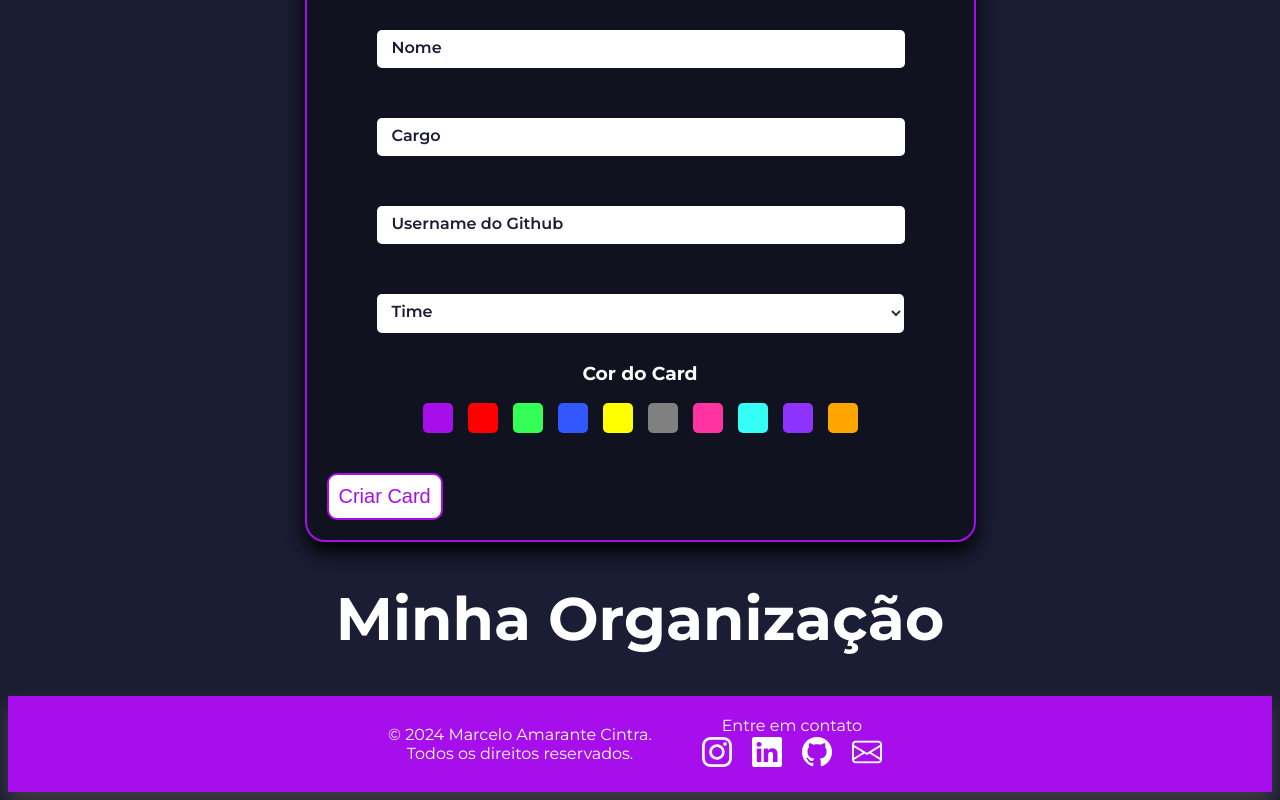
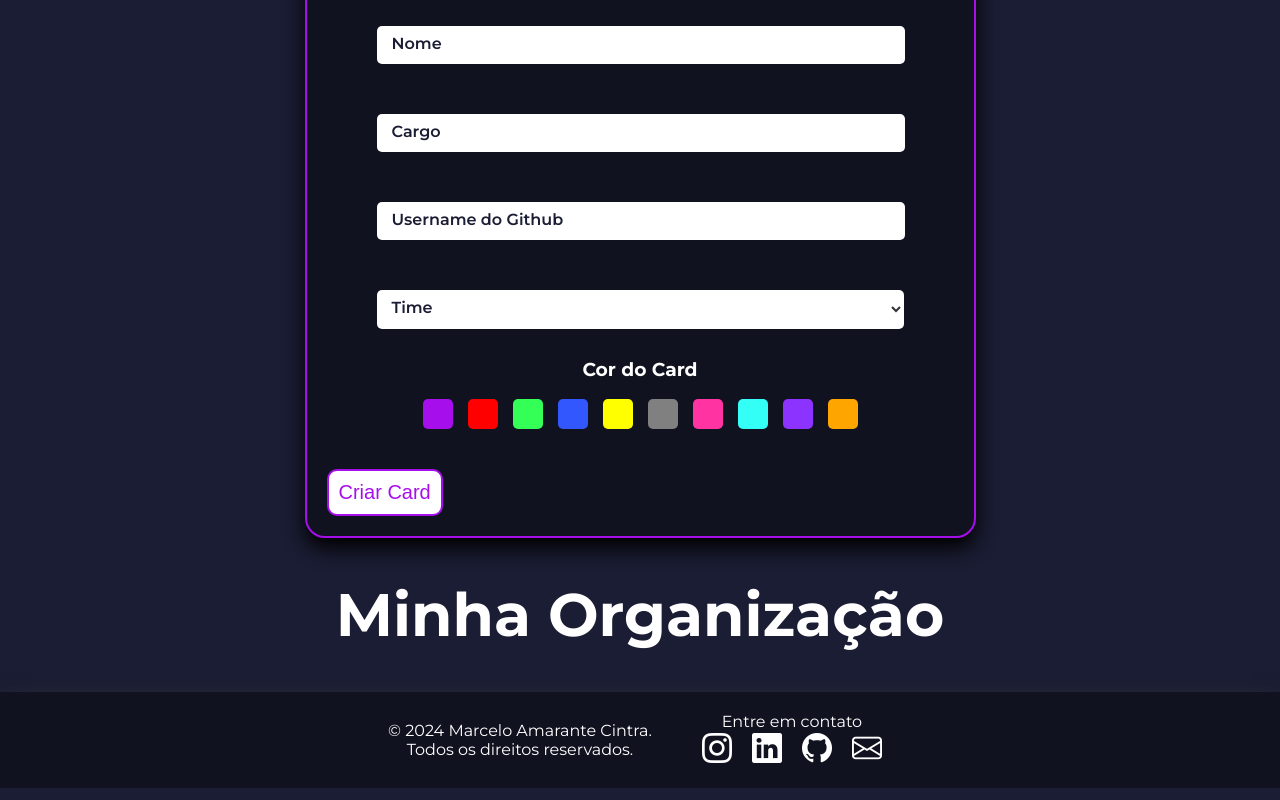
Before and after one commit to MaCintr/react-organo, a React (Create React App) app: page / in a window 1280 px wide. Shown: the part 521-1321 px from the top of the page. Built offline with nearby package versions, Linux system fonts and the light colour scheme.

Commit message:
FooterComponent Finalizado

```diff
--- a/src/components/FooterComponent/index.js
+++ b/src/components/FooterComponent/index.js
@@ -7,15 +7,16 @@ const FooterComponent = (props) => {
     return (
         <footer className='footer'
             style={{
-                backgroundColor: props.temaState,
+                backgroundColor: props.temaState === '#bfbfbf' ? 'white' : '#101220',
                 color: props.temaState === '#bfbfbf' ? '#101220' : 'white',
             }}>
-            <span>&copy; 2024 Marcelo Amarante Cintra.<br/>Todos os direitos reservados.</span>
-            <span className='socials'>Entre em contato<br/>
-                <i style={estiloIcone} className="bi bi-instagram"></i>
-                <i style={estiloIcone} className="bi bi-linkedin"></i>
-                <i style={estiloIcone} className="bi bi-github"></i>
-                <i style={estiloIcone} className="bi bi-envelope"></i></span>
+            <span>&copy; 2024 Marcelo Amarante Cintra.<br />Todos os direitos reservados.</span>
+            <span className='socials'>Entre em contato<br />
+                <a href=''><i style={estiloIcone} className="bi bi-instagram"></i></a>
+                <a><i style={estiloIcone} className="bi bi-linkedin"></i></a>
+                <a><i style={estiloIcone} className="bi bi-github"></i></a>
+                <a><i style={estiloIcone} className="bi bi-envelope"></i></a>
+            </span>
         </footer>
     )
 }
--- a/src/components/TeamContainer/index.js
+++ b/src/components/TeamContainer/index.js
@@ -12,8 +12,13 @@ const TeamContainer = ({ temaState, secondTemaState, colaboradores, nome, icon,
         }}
       >
         <div className="nome-time">
-          <i className={icon}></i>
-          <h1>{nome}</h1>
+          <i className={icon}
+            style={{
+              color: temaState === '#bfbfbf' ? '#545454' : 'white'
+            }}></i>
+          <h1 style={{
+            color: temaState === '#bfbfbf' ? '#545454' : 'white'
+          }}>{nome}</h1>
         </div>
         <div className="colab-list">
           {colaboradores.map((colaborador) => (
--- a/src/components/ThemeSelector/index.js
+++ b/src/components/ThemeSelector/index.js
@@ -37,7 +37,7 @@ const ThemeSelector = ({ alterarContextoGlobal }) => {
         { tema: 'roxo', cor: '#a60eec', mainColor: '#a60eec', secondColor: '#7803ad' },
         { tema: 'azul', cor: '#33fff7', mainColor: '#0cc0df', secondColor: '#0097b2' },
         { tema: 'verde', cor: '#33ff57', mainColor: '#7ed957', secondColor: '#00bf63' },
-        { tema: 'vermelho', cor: '#FF0000', mainColor: '#ff3131', secondColor: '#d63642' },
+        { tema: 'vermelho', cor: '#FF0000', mainColor: '#fd5a5b', secondColor: '#ff383b' },
         { tema: 'laranja', cor: '#ffa500', mainColor: '#ff914d', secondColor: '#d24401' },
         { tema: 'claro', cor: '#f5f5f5', mainColor: '#bfbfbf', secondColor: '#616161' },
     ]
--- a/src/index.css
+++ b/src/index.css
@@ -1,4 +1,4 @@
-html {
+html,body {
   margin: 0;
   font-family: "Montserrat", system-ui;
   background-color: var(--main-bg-color);
```
